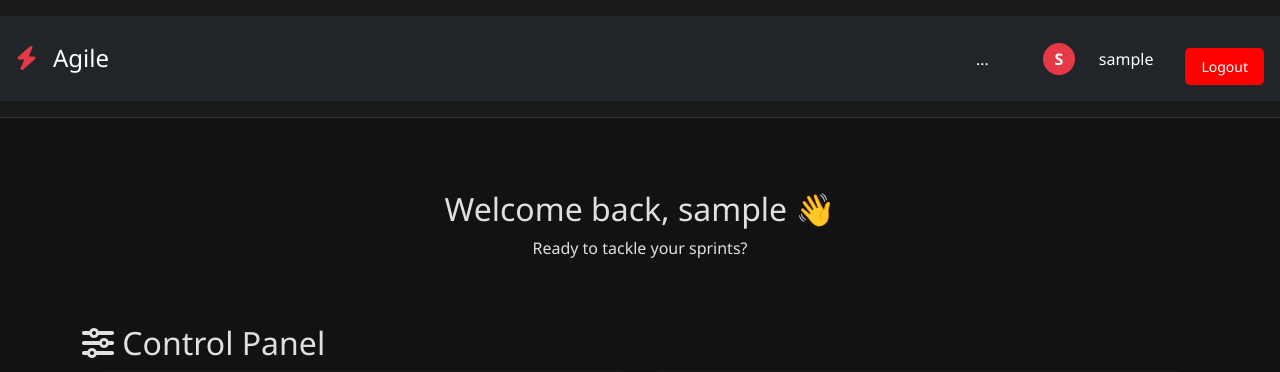
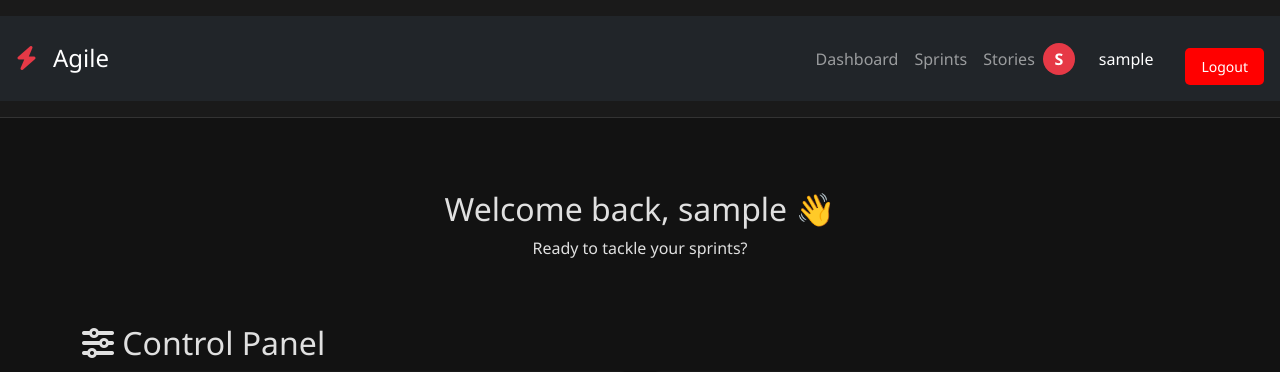
Before and after one commit to JoshThould/CapstoneAgileIt, a Django app: page / in a window 1280 px wide. Shown: the top 372 px of the page. Run offline with Django 5.2, Linux system fonts and the light colour scheme; the visitor is signed in with stand-in values (Sample User, id 1); some libraries are stand-ins or nearby versions.

Commit message:
Refactor base.html for improved structure and readability

```diff
--- a/templates/sprints/base.html
+++ b/templates/sprints/base.html
@@ -39,7 +39,15 @@
 
         <!-- Nav links -->
         <ul class="navbar-nav me-auto mb-2 mb-lg-0">
-      ...
+          <li class="nav-item">
+            <a class="nav-link {% if request.resolver_match.url_name == 'dashboard' %}active{% endif %}" href="{% url 'sprints:dashboard' %}">Dashboard</a>
+          </li>
+          <li class="nav-item">
+            <a class="nav-link {% if request.resolver_match.url_name == 'sprint-list' %}active{% endif %}" href="{% url 'sprints:sprint-list' %}">Sprints</a>
+          </li>
+          <li class="nav-item">
+            <a class="nav-link {% if request.resolver_match.url_name == 'story-list' %}active{% endif %}" href="{% url 'sprints:story-list' %}">Stories</a>
+          </li>
         </ul>
 
         <!-- User Actions -->
@@ -55,7 +63,6 @@
 
       </div>
     </div>
-
   </nav>
 </header>
 
```
Lines whose indentation alone changed are shown as unchanged.
